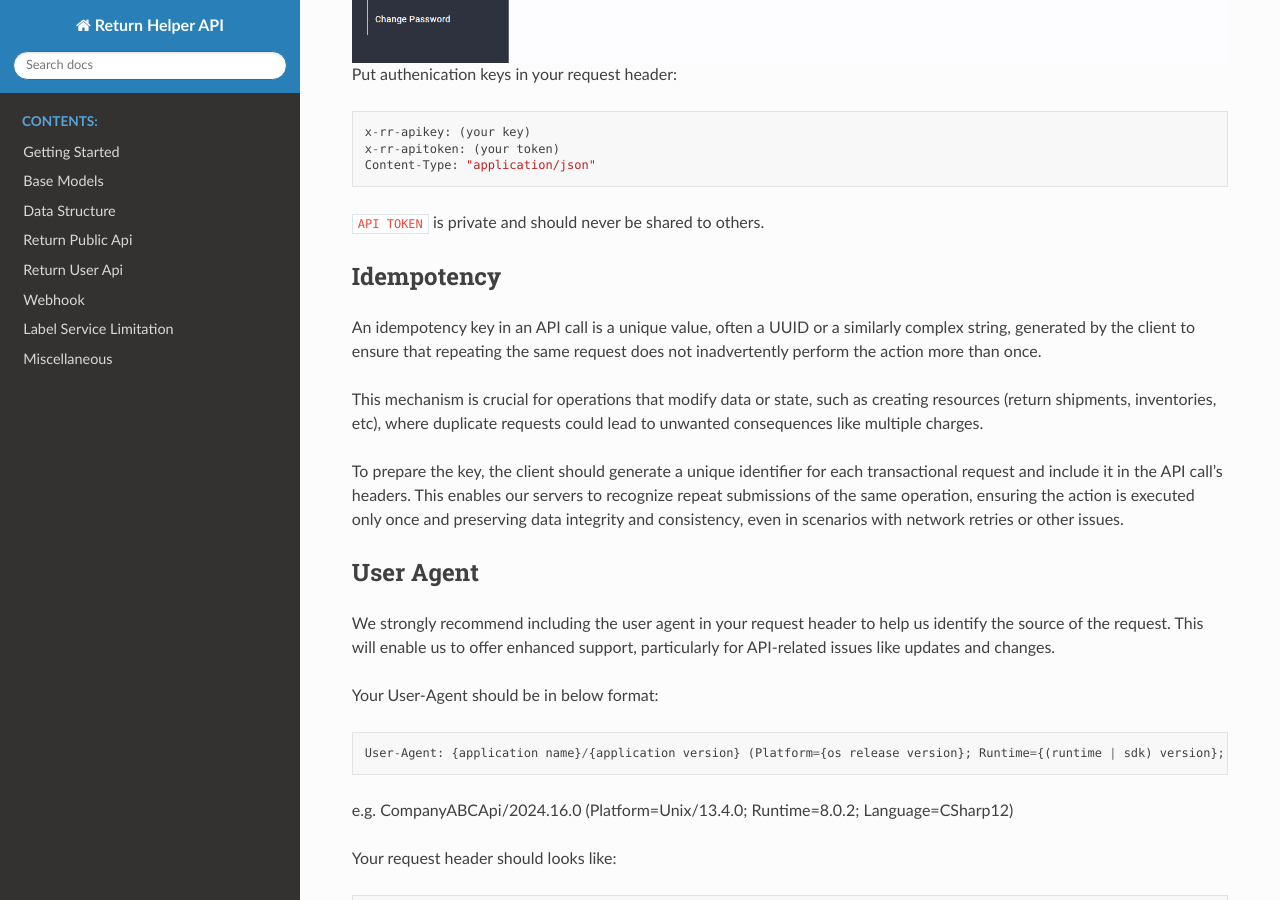
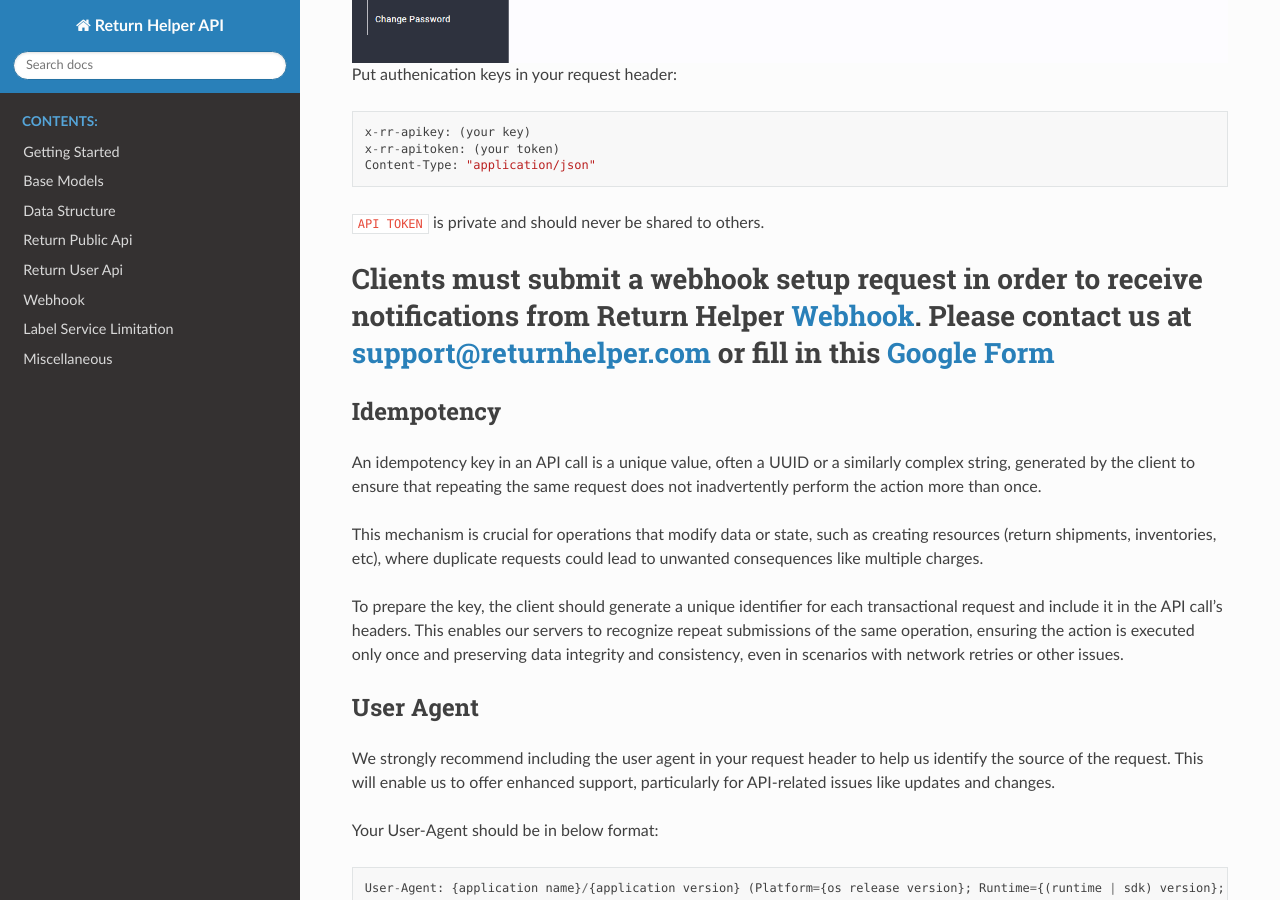
Before and after one commit to ReturnHelper/return-request-api-docs, a Sphinx documentation site: the page built from source/index.rst, in a window 1280 px wide and 900 px high, scrolled down 4293 px. Built offline with Sphinx 7.4.7 and the Read the Docs theme 3.1.0, drawn with Linux system fonts in a browser that asks for light colours; some of the changed lines change nothing that is shown.

Commit message:
fix: webhook registration message not showing

```diff
--- a/source/index.rst
+++ b/source/index.rst
@@ -221,9 +221,9 @@
 
 ``API TOKEN`` is private and should never be shared to others.
 
-================================================================================================================================================================================================================================================================================
-Clients must submit a webhook setup request in order to receive notifications from Return Helper :ref:`notification`. Please contact us at support@returnhelper.com or fill in this `Google Form <https://docs.google.com/forms/d/1O4Lu4HersNCV8ROKoh1KpKsRD_mYgb7G3CI1fK7IqWE/>`_
-================================================================================================================================================================================================================================================================================
+
+Clients must submit a webhook setup request in order to receive notifications from Return Helper :ref:`notification`. Please contact us at support@returnhelper.com or fill in this `Google Form <https://forms.gle/iBVkRZvfLQ8o1Nqg8>`_
+========================================================================================================================================================================================================================================
 
 .. _index-Idempotency:
 
```
